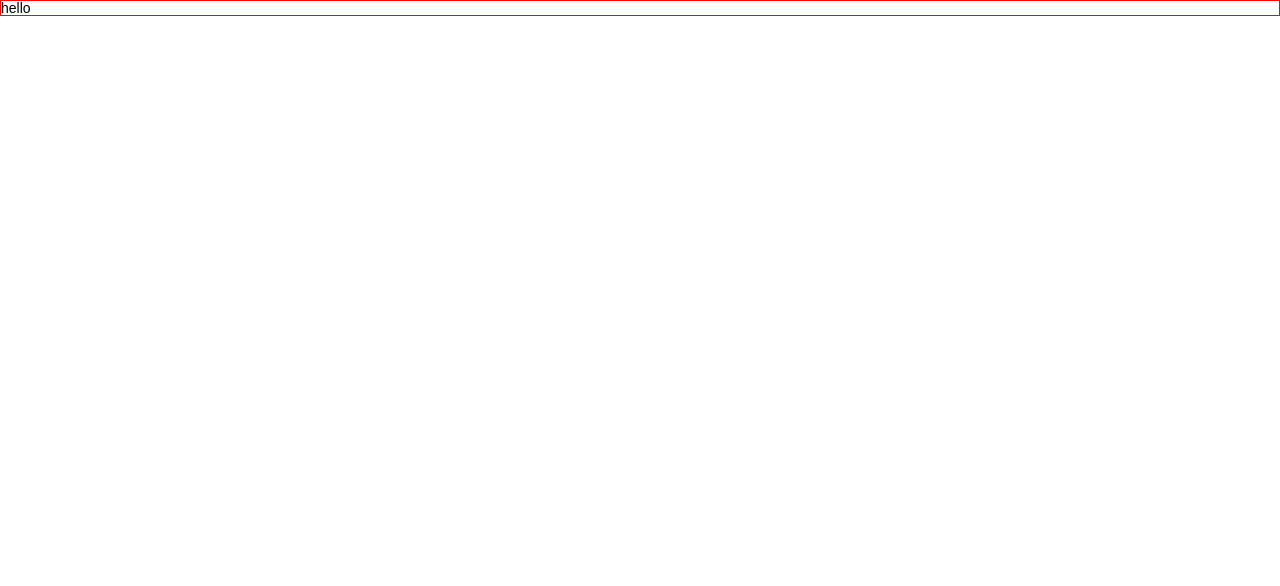
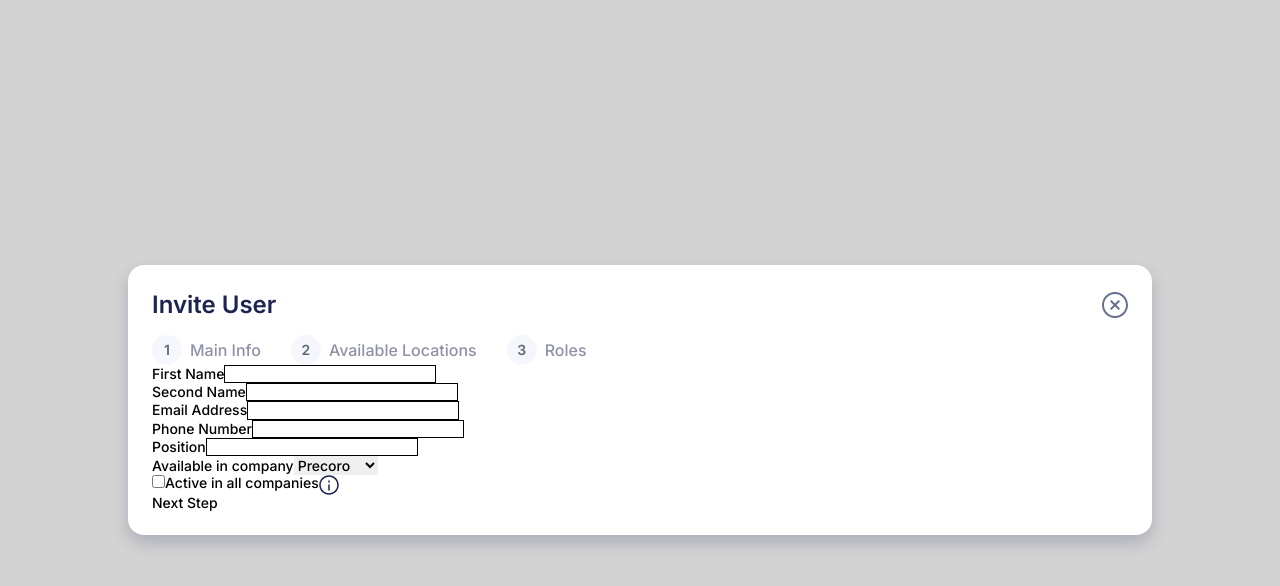
Before and after one commit to Celentanoo0/precoro-test-assignment, a Vue app: page / in a window 1280 px wide. Shown: the top 586 px of the page. Built offline with nearby package versions, Linux system fonts and the light colour scheme.

Commit message:
[features-tabs] first tab

```diff
--- a/src/App.vue
+++ b/src/App.vue
@@ -1,17 +1,83 @@
 <script setup>
-import AppTabs from "@/components/AppTabs/AppTabs.vue";
+import AppTabs from '@/components/AppTabs/AppTabs.vue'
 
-const tabs = ['Main Info', 'Available Locations', 'Roles'];
+const tabs = [
+  {
+    tabName: 'Main Info',
+    tabComponentName: 'AppMainInfoForm'
+  },
+  {
+    tabName: 'Available Locations',
+    tabComponentName: 'AppLocationsForm'
+  },
+  {
+    tabName: 'Roles',
+    tabComponentName: 'AppRolesForm'
+  }
+]
 </script>
 
 <template>
   <div class="app-wrapper">
-    <app-tabs :tabs="tabs" />
+    <div class="app-popup">
+      <div class="app-popup__header app-popup__header_margin">
+        <div class="app-popup__description">
+          <h1>Invite User</h1>
+        </div>
+        <div class="app-popup__close-btn">
+          <button>
+            <img src="./assets/close-button.svg" alt="close-btn" />
+          </button>
+        </div>
+      </div>
+      <div class="app-popup__main">
+        <app-tabs :tabs="tabs" />
+      </div>
+    </div>
   </div>
 </template>
 
 <style lang="scss" scoped>
-.app-wrapper{
-  border: 1px solid red;
+.app-wrapper {
+  display: flex;
+  align-items: center;
+  justify-content: center;
+  min-height: 100vh;
+  background: lightgray;
+}
+
+.app-popup {
+  background: #ffffff;
+  box-shadow: 0 8px 16px rgba(54, 62, 113, 0.24);
+  border-radius: 16px;
+  padding: 24px;
+  flex: 0 1 80%;
+
+  &__header{
+    display: flex;
+    justify-content: space-between;
+    align-items: center;
+  }
+  &__header_margin{
+    margin: 0 0 14px 0;
+  }
+  &__description{
+    h1{
+      font-weight: 600;
+      font-size: 24px;
+      line-height: 32px;
+      color: #1D2452;
+      margin: 0;
+    }
+  }
+  &__close-btn{
+    button{
+      background: inherit;
+      width: 26px;
+      img{
+        max-width: 100%;
+      }
+    }
+  }
 }
 </style>
--- a/src/assets/global-styles.css
+++ b/src/assets/global-styles.css
@@ -1,3 +1,5 @@
+@import url('https://fonts.googleapis.com/css2?family=Inter:wght@500;600&display=swap');
+
 body {
-  font-family: Arial, sans-serif;
+  font-family: 'Inter', sans-serif;
 }
--- /dev/null
+++ b/src/components/AppLocationsForm/AppLocationsForm.vue
@@ -0,0 +1,13 @@
+<script setup>
+
+</script>
+
+<template>
+  <div>
+locations
+  </div>
+</template>
+
+<style lang="scss" scoped>
+
+</style>
--- /dev/null
+++ b/src/components/AppMainInfoForm/AppMainInfoForm.vue
@@ -0,0 +1,59 @@
+<script setup>
+import { inject } from 'vue'
+
+const tabsData = inject('tabsData')
+const companiesAvailable = ['Precoro', 'Google', 'Microsoft']
+</script>
+
+<template>
+  <form action="#" class="main-info-form">
+    <div class="main-info-form__row">
+      <div class="main-info-form__row-block">
+        <label for="first-name">First Name</label>
+        <input
+          v-model="tabsData.firstName"
+          type="text"
+          name="first-name"
+          id="first-name"
+          class="main-info-form__control"
+        />
+      </div>
+      <div class="main-info-form__row-block main-info-form__row-block_ml-20">
+        <label for="second-name">Second Name</label>
+        <input v-model="tabsData.secondName" type="text" name="second-name" id="second-name" />
+      </div>
+    </div>
+    <div class="main-info-form__row">
+      <div class="main-info-form__row-block">
+        <label for="email">Email Address</label>
+        <input v-model="tabsData.email" type="email" name="email" id="email" />
+      </div>
+      <div class="main-info-form__row-block main-info-form__row-block_ml-20">
+        <label for="phone">Phone Number</label>
+        <input v-model="tabsData.phone" type="text" name="phone" id="phone" />
+      </div>
+    </div>
+
+    <div class="main-info-form__row">
+      <div class="main-info-form__row-block">
+        <label for="position">Position</label>
+        <input type="text" name="position" id="position" v-model="tabsData.position" />
+      </div>
+      <div class="main-info-form__row-block main-info-form__row-block_ml-20">
+        <label for="company-select">Available in company</label>
+        <select v-model="tabsData.company" id="company-select">
+          <option v-for="(companyName, index) of companiesAvailable" :key="index">
+            {{ companyName }}
+          </option>
+        </select>
+      </div>
+    </div>
+  </form>
+</template>
+
+<style lang="scss" scoped>
+input[type='text'],
+input[type='email'] {
+  border: 1px solid black;
+}
+</style>
--- /dev/null
+++ b/src/components/AppRolesForm/AppRolesForm.vue
@@ -0,0 +1,13 @@
+<script setup>
+
+</script>
+
+<template>
+  <div>
+roles
+  </div>
+</template>
+
+<style lang="scss" scoped>
+
+</style>
--- a/src/components/AppTabs/AppTabs.vue
+++ b/src/components/AppTabs/AppTabs.vue
@@ -1,5 +1,14 @@
 <script setup>
-import { toRefs } from 'vue'
+import {computed, provide, ref, toRefs} from 'vue'
+import AppRolesForm from '@/components/AppRolesForm/AppRolesForm.vue'
+import AppMainInfoForm from '@/components/AppMainInfoForm/AppMainInfoForm.vue'
+import AppLocationsForm from '@/components/AppLocationsForm/AppLocationsForm.vue'
+
+const components = {
+  AppMainInfoForm,
+  AppLocationsForm,
+  AppRolesForm
+}
 
 const props = defineProps({
   tabs: {
@@ -9,10 +18,121 @@ const props = defineProps({
   }
 })
 const { tabs } = toRefs(props)
+
+const tabsData = ref({
+  firstName: '',
+  secondName: '',
+  email: '',
+  phone: '',
+  position: '',
+  company: 'Precoro',
+  activeInAllComp: false,
+  // ['Precoro', 'Google', 'Microsoft']
+  mainLocation: ['Main Precoro US', 'Ukraine', 'USA'],
+  locations: [
+    'Berlin',
+    'Poland Office',
+    'Venice Office',
+    'Mexico',
+    'USA Office',
+    'Ukraine Kiyv Lukivska 7 Main Office',
+    'Canada'
+  ]
+})
+
+provide('tabsData', tabsData)
+
+const activeTab = ref(tabs.value[0].tabComponentName)
+
+const changeActiveTab = (newActiveTabName) => {
+  activeTab.value = newActiveTabName
+}
+
+const nextTab = () => {
+  activeTab.value = Object.keys(components)[Object.keys(components).indexOf(activeTab.value) + 1]
+}
+const submitPopup = () => {}
+
+const lastTabIsReached = computed(
+  () => Object.keys(components).indexOf(activeTab.value) < Object.keys(components).length - 1
+)
+
+const actionBtnText = computed(() => {
+  return lastTabIsReached.value ? 'Next Step' : 'Invite User'
+})
 </script>
 
 <template>
-  <div>hello</div>
+  <div class="app-tabs">
+    <ul class="app-tabs__nav">
+      <li v-for="(tabNavItem, index) of tabs" :key="index" class="app-tabs__nav-item">
+        <button class="app-tabs__nav-button" @click="changeActiveTab(tabNavItem.tabComponentName)">
+          <span class="app-tabs__nav-button-index">
+            {{ index + 1 }}
+          </span>
+          <span class="app-tabs__nav-button-name">
+            {{ tabNavItem.tabName }}
+          </span>
+        </button>
+      </li>
+    </ul>
+    <div class="app-tabs__tabs-content">
+      <component :is="components[activeTab]" />
+    </div>
+    <div class="app-tabs__actions-block">
+      <div class="app-tabs__toggle-switch" v-if="activeTab === 'AppMainInfoForm'">
+        <input type="checkbox" name="check" id="check" v-model="tabsData.activeInAllComp"/>
+        <span>Active in all companies</span>
+        <img src="src/assets/info.svg" alt="info-button" />
+      </div>
+      <button
+        :disabled="false"
+        @click="lastTabIsReached ? nextTab() : submitPopup()"
+        class="app-tabs__tab-submit-button"
+      >
+        {{ actionBtnText }}
+      </button>
+    </div>
+  </div>
 </template>
 
-<style lang="scss" scoped></style>
+<style lang="scss" scoped>
+.app-tabs {
+  &__nav {
+    display: flex;
+    gap: 30px;
+  }
+  &__nav-button,
+  &__nav-button-index,
+  &__nav-button-name {
+    display: inline-block;
+  }
+  &__nav-button {
+    background: inherit;
+    display: flex;
+    gap: 8px;
+    align-items: center;
+  }
+  &__nav-button-index {
+    background: rgba(65, 90, 218, 0.05);
+    width: 30px;
+    height: 30px;
+    padding: 6px;
+    border-radius: 50%;
+    font-weight: 600;
+    font-size: 14px;
+    line-height: 17px;
+    color: #5e6a75;
+  }
+  &__nav-button-name {
+    font-weight: 500;
+    font-size: 16px;
+    line-height: 144%;
+    color: rgba(29, 36, 82, 0.5);
+  }
+
+  &__tab-submit-button {
+    background: inherit;
+  }
+}
+</style>
```
Also changed, not shown: src/assets/close-button.svg (added), src/assets/info.svg (added).
